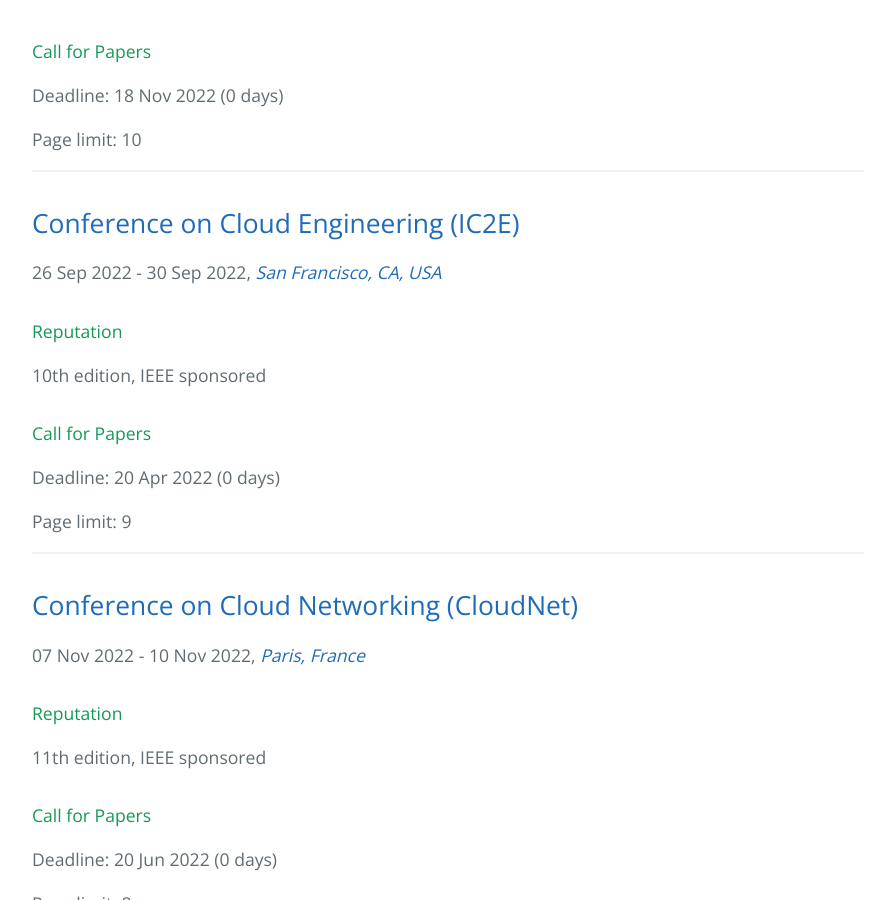
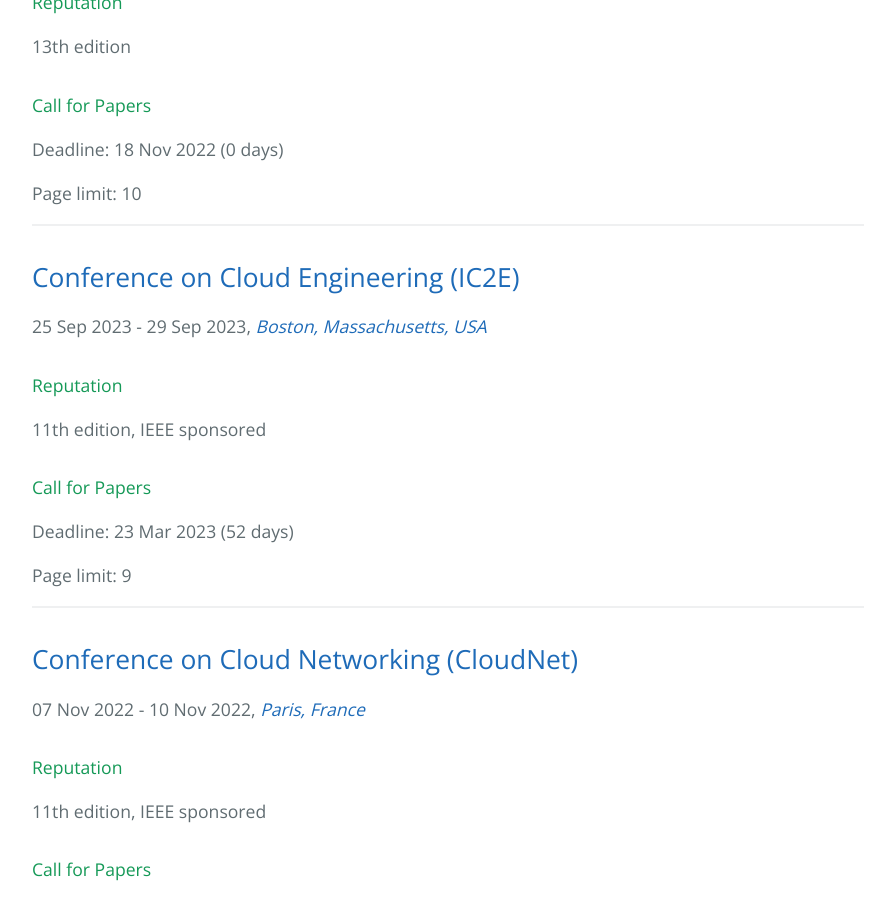
Before and after one commit to stefan-kolb/cloud-conferences, a Jekyll site: the page built from index.html, in a window 1280 px wide and 900 px high, scrolled down 2169 px. Shown: the whole window, without its empty margins (192-1087 px from the left). Built offline with Jekyll 4.4.1, drawn with Linux system fonts in a browser that asks for light colours; nearby versions of some CDN libraries; some of the changed text lies outside the part shown.

Commit message:
update IC2E

```diff
--- a/_data/conferences.yml
+++ b/_data/conferences.yml
@@ -97,13 +97,13 @@
 
 - name: Conference on Cloud Engineering
   abbrv: IC2E
-  url: https://conferences.computer.org/IC2E/2022/
-  edition: 10
+  url: https://conferences.computer.org/IC2E/2023/
+  edition: 11
   organization: IEEE
-  deadline: "2022-04-20"
-  date_from: "2022-09-26"
-  date_to: "2022-09-30"
-  location: "San Francisco, CA, USA"
+  deadline: "2023-03-23"
+  date_from: "2023-09-25"
+  date_to: "2023-09-29"
+  location: "Boston, Massachusetts, USA"
   page_limit: 9
 
 - name: Symposium on Cloud Computing
```
